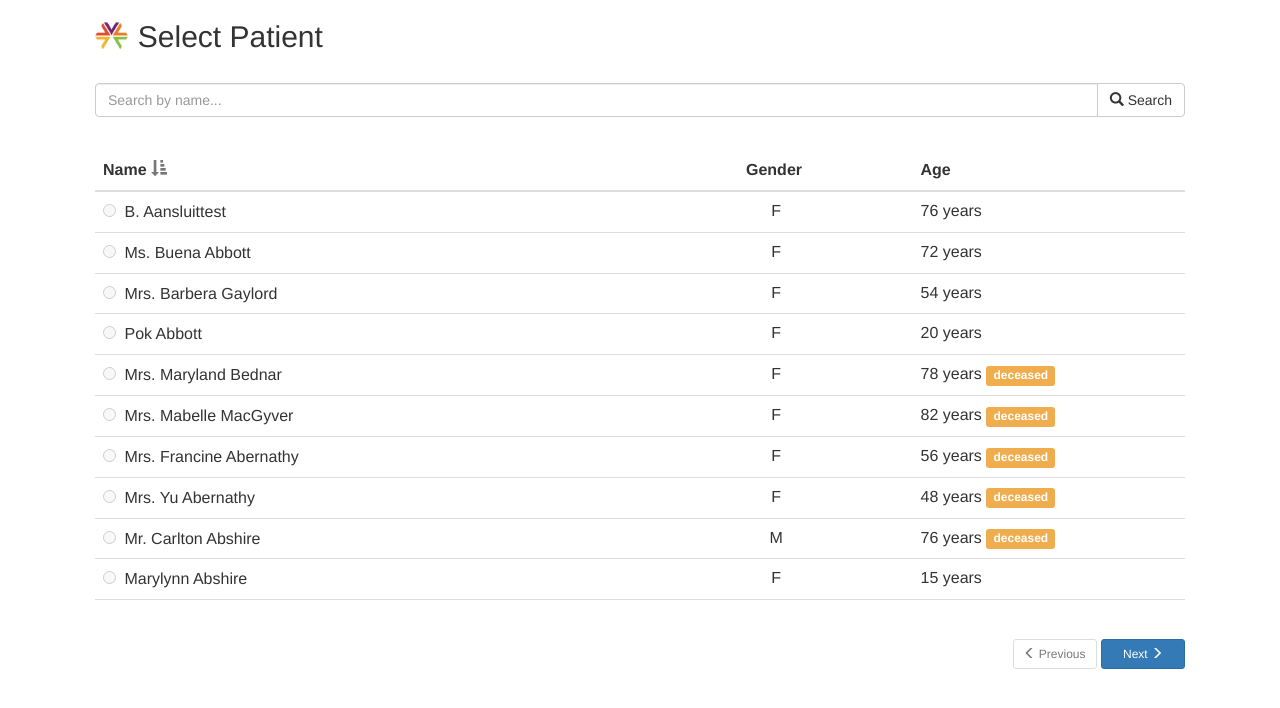
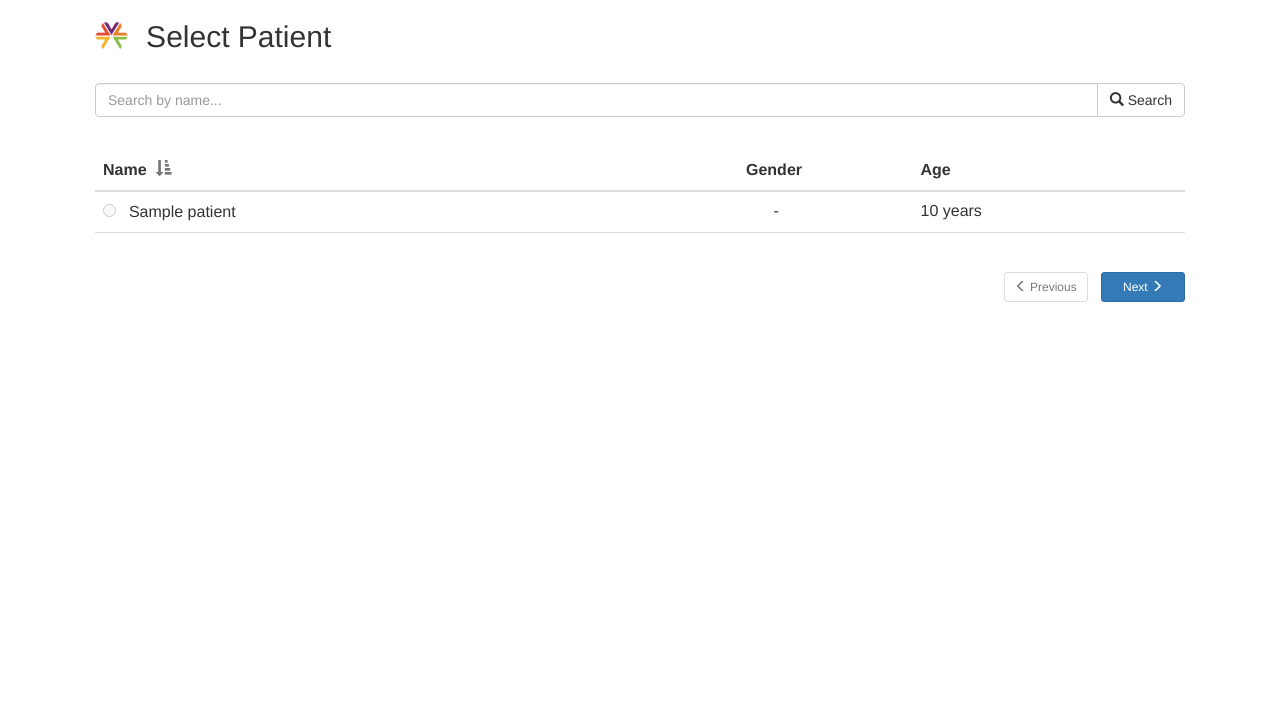
Before and after one commit to chrish-404/Knights-of-the-Dawn, a Django app: template templates/patient-list.html in a window 1280 px wide. Shown: the top 708 px of the page. Run offline with Django 5.2, Linux system fonts and the light colour scheme; the template is opened without the code that fills it: most values are stand-ins (such as "Sample title", 1, 10 or a date in 2020); some libraries are stand-ins or nearby versions.

Commit message:
add origin style

```diff
--- a/templates/patient-list.html
+++ b/templates/patient-list.html
@@ -1334,17 +1334,27 @@
 <div id="root">
     <div class="container-fluid patient-picker" style="max-width: 80em;">
         <div class="row">
-            <div class="col-sm-12"><h2 class="mt-1"><img src="{% static 'pictures/logo.png' %}" alt="SMART Logo" height="28"
-                                                         style="margin: -6px 10px 0px 0px;">Select Patient</h2></div>
+            <div class="col-sm-12">
+                <h2 class="mt-1">
+                    <img src="{% static 'pictures/logo.png' %}" alt="SMART Logo" height="28"
+                         style="margin: -6px 10px 0px 0px;">
+                    Select Patient
+                </h2>
+            </div>
         </div>
         <br>
         <div class="row">
             <div class="col-sm-12">
                 <form>
-                    <div class="input-group"><input type="search" class="form-control" id="search-input"
-                                                    placeholder="Search by name..." value=""><span
-                            class="input-group-btn"><button class="btn btn-default" type="submit"><i
-                            class="glyphicon glyphicon-search"></i> Search</button></span></div>
+                    <div class="input-group">
+                        <input type="search" class="form-control" id="search-input"
+                               placeholder="Search by name..." value="">
+                        <span class="input-group-btn">
+                            <button class="btn btn-default" type="submit">
+                                <i class="glyphicon glyphicon-search"></i> Search
+                            </button>
+                        </span>
+                    </div>
                 </form>
             </div>
         </div>
@@ -1354,86 +1364,59 @@
                 <table class="table">
                     <thead>
                     <tr class="no-hover">
-                        <th tabindex="0" class="col-md-4 col-sm-6" title="Click to sort by family name"><span
-                                class="col-title">Name&nbsp;</span><span
-                                class="text-muted glyphicon glyphicon-sort-by-attributes"></span></th>
-                        <th tabindex="0" class="col-md-2 col-sm-3 text-center" title="Click to sort by gender"><span
-                                class="col-title">Gender&nbsp;</span></th>
-                        <th tabindex="0" class="col-md-2 col-sm-3 text-left" title="Click to sort by age"><span
-                                class="col-title">Age&nbsp;</span></th>
+                        <th tabindex="0" class="col-md-4 col-sm-6" title="Click to sort by family name">
+                            <span class="col-title">Name&nbsp;</span>
+                            <span class="text-muted glyphicon glyphicon-sort-by-attributes"></span>
+                        </th>
+                        <th tabindex="0" class="col-md-2 col-sm-3 text-center" title="Click to sort by gender">
+                            <span class="col-title">Gender&nbsp;</span>
+                        </th>
+                        <th tabindex="0" class="col-md-2 col-sm-3 text-left" title="Click to sort by age">
+                            <span class="col-title">Age&nbsp;</span>
+                        </th>
                     </tr>
                     </thead>
                     <tbody>
-                    <tr tabindex="0" title="Click to select patient with ID 306933">
-                        <td><input type="radio" disabled="" style="margin-right: 1ex;"><span>B. Aansluittest</span></td>
-                        <td class="text-center"><span class="female">F</span></td>
-                        <td class="text-left">76 years</td>
-                    </tr>
-                    <tr tabindex="0" title="Click to select patient with ID 2e27c71e-30c8-4ceb-8c1c-5641e066c0a4">
-                        <td><input type="radio" disabled="" style="margin-right: 1ex;"><span>Ms. Buena Abbott</span>
-                        </td>
-                        <td class="text-center"><span class="female">F</span></td>
-                        <td class="text-left">72 years</td>
-                    </tr>
-                    <tr tabindex="0" title="Click to select patient with ID b2536dd3-bccd-4d22-8355-ab20acdf240b">
-                        <td><input type="radio" disabled="" style="margin-right: 1ex;"><span>Mrs. Barbera Gaylord</span>
-                        </td>
-                        <td class="text-center"><span class="female">F</span></td>
-                        <td class="text-left">54 years</td>
-                    </tr>
-                    <tr tabindex="0" title="Click to select patient with ID eb3271e1-ae1b-4644-9332-41e32c829486">
-                        <td><input type="radio" disabled="" style="margin-right: 1ex;"><span>Pok Abbott</span></td>
-                        <td class="text-center"><span class="female">F</span></td>
-                        <td class="text-left">20 years</td>
-                    </tr>
-                    <tr tabindex="0" title="Click to select patient with ID e66a2af9-6e66-4992-97a1-a16e6fd6d642">
-                        <td><input type="radio" disabled="" style="margin-right: 1ex;"><span>Mrs. Maryland Bednar</span>
-                        </td>
-                        <td class="text-center"><span class="female">F</span></td>
-                        <td class="text-left">78 years&nbsp;<span class="label label-warning">deceased</span></td>
-                    </tr>
-                    <tr tabindex="0" title="Click to select patient with ID 7ede9ef5-938f-49ce-b887-76cdd19fb039">
-                        <td><input type="radio" disabled=""
-                                   style="margin-right: 1ex;"><span>Mrs. Mabelle MacGyver</span></td>
-                        <td class="text-center"><span class="female">F</span></td>
-                        <td class="text-left">82 years&nbsp;<span class="label label-warning">deceased</span></td>
-                    </tr>
-                    <tr tabindex="0" title="Click to select patient with ID a509406a-5098-478c-b183-037d68a953d9">
-                        <td><input type="radio" disabled=""
-                                   style="margin-right: 1ex;"><span>Mrs. Francine Abernathy</span></td>
-                        <td class="text-center"><span class="female">F</span></td>
-                        <td class="text-left">56 years&nbsp;<span class="label label-warning">deceased</span></td>
-                    </tr>
-                    <tr tabindex="0" title="Click to select patient with ID 67eba314-7595-431c-9d62-8d30e0bd76ac">
-                        <td><input type="radio" disabled="" style="margin-right: 1ex;"><span>Mrs. Yu Abernathy</span>
-                        </td>
-                        <td class="text-center"><span class="female">F</span></td>
-                        <td class="text-left">48 years&nbsp;<span class="label label-warning">deceased</span></td>
-                    </tr>
-                    <tr tabindex="0" title="Click to select patient with ID aae6d4ab-c671-486a-9aa4-ba7ce93e804e">
-                        <td><input type="radio" disabled="" style="margin-right: 1ex;"><span>Mr. Carlton Abshire</span>
-                        </td>
-                        <td class="text-center"><span class="male">M</span></td>
-                        <td class="text-left">76 years&nbsp;<span class="label label-warning">deceased</span></td>
-                    </tr>
-                    <tr tabindex="0" title="Click to select patient with ID 260738d7-6854-4d05-ae7d-446c7fe642a7">
-                        <td><input type="radio" disabled="" style="margin-right: 1ex;"><span>Marylynn Abshire</span>
-                        </td>
-                        <td class="text-center"><span class="female">F</span></td>
-                        <td class="text-left">15 years</td>
-                    </tr>
+                    {% for p in patients %}
+                        <tr tabindex="0" title="Click to select patient with ID {{ p.id }}">
+                            <td>
+                                <input type="radio" disabled style="margin-right: 1ex;">
+                                <span>{{ p.name|default:"(No name)" }}</span>
+                            </td>
+                            <td class="text-center">
+                                {% if p.gender == "male" %}
+                                    <span class="male">M</span>
+                                {% elif p.gender == "female" %}
+                                    <span class="female">F</span>
+                                {% else %}
+                                    <span>-</span>
+                                {% endif %}
+                            </td>
+                            <td class="text-left">
+                                {% if p.age %}
+                                    {{ p.age }} years
+                                {% else %}
+                                    -
+                                {% endif %}
+                            </td>
+                        </tr>
+                    {% endfor %}
                     </tbody>
                     <tfoot>
                     <tr>
-                        <td colspan="4" style="padding: 1em 0px;"><br>
+                        <td colspan="4" style="padding: 1em 0px;">
+                            <br>
                             <div>
                                 <div class="pull-left text-muted" style="padding: 8px 0px;"></div>
                                 <div class="pull-right">
-                                    <button class="btn btn-default btn-sm" disabled="" type="button"
-                                            style="min-width: 7em;"><span class="glyphicon glyphicon-menu-left"></span>
-                                        Previous
-                                    </button>&nbsp;<button class="btn btn-primary btn-sm" style="min-width: 7em;">Next
-                                    <span class="glyphicon glyphicon-menu-right"></span></button>
+                                    <button class="btn btn-default btn-sm" disabled type="button"
+                                            style="min-width: 7em;">
+                                        <span class="glyphicon glyphicon-menu-left"></span> Previous
+                                    </button>
+                                    &nbsp;
+                                    <button class="btn btn-primary btn-sm" style="min-width: 7em;">
+                                        Next <span class="glyphicon glyphicon-menu-right"></span>
+                                    </button>
                                 </div>
                             </div>
                         </td>
```
Also changed, not shown: app/views.py (+12 -4 lines).
